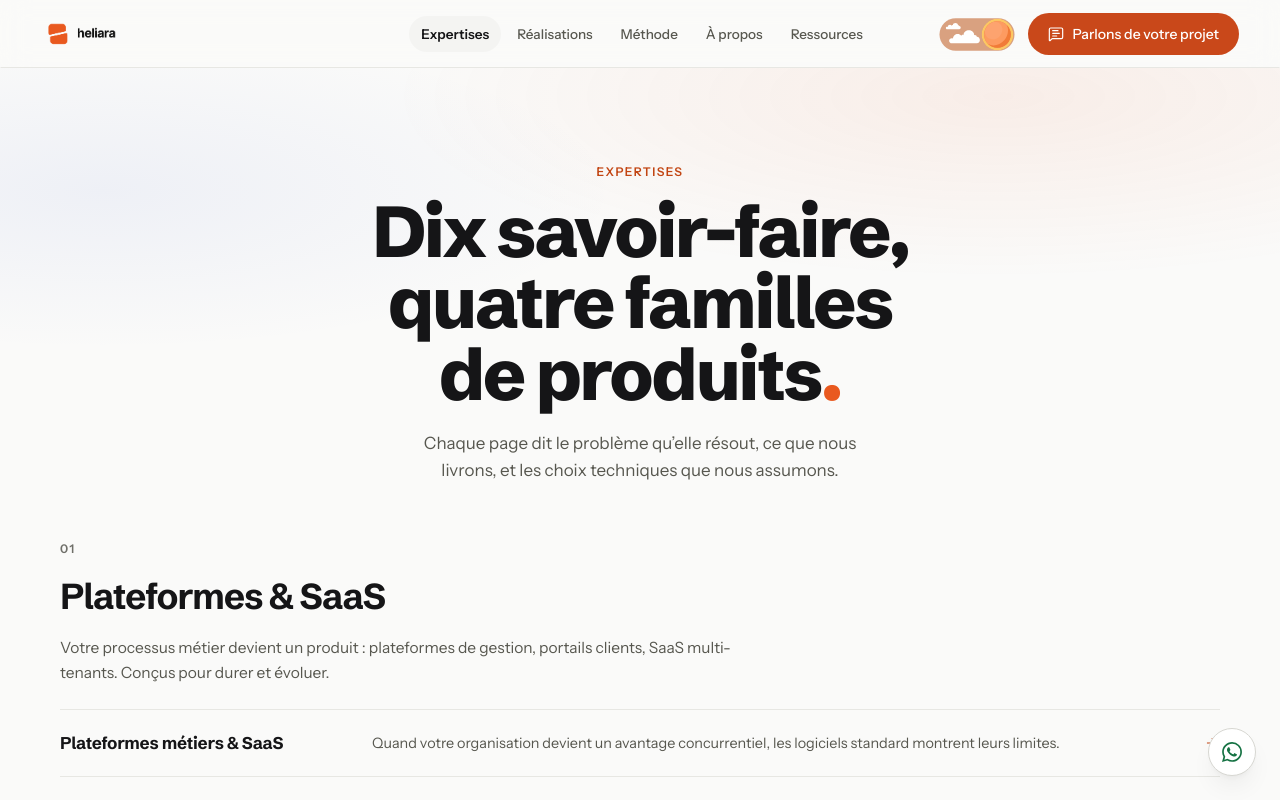
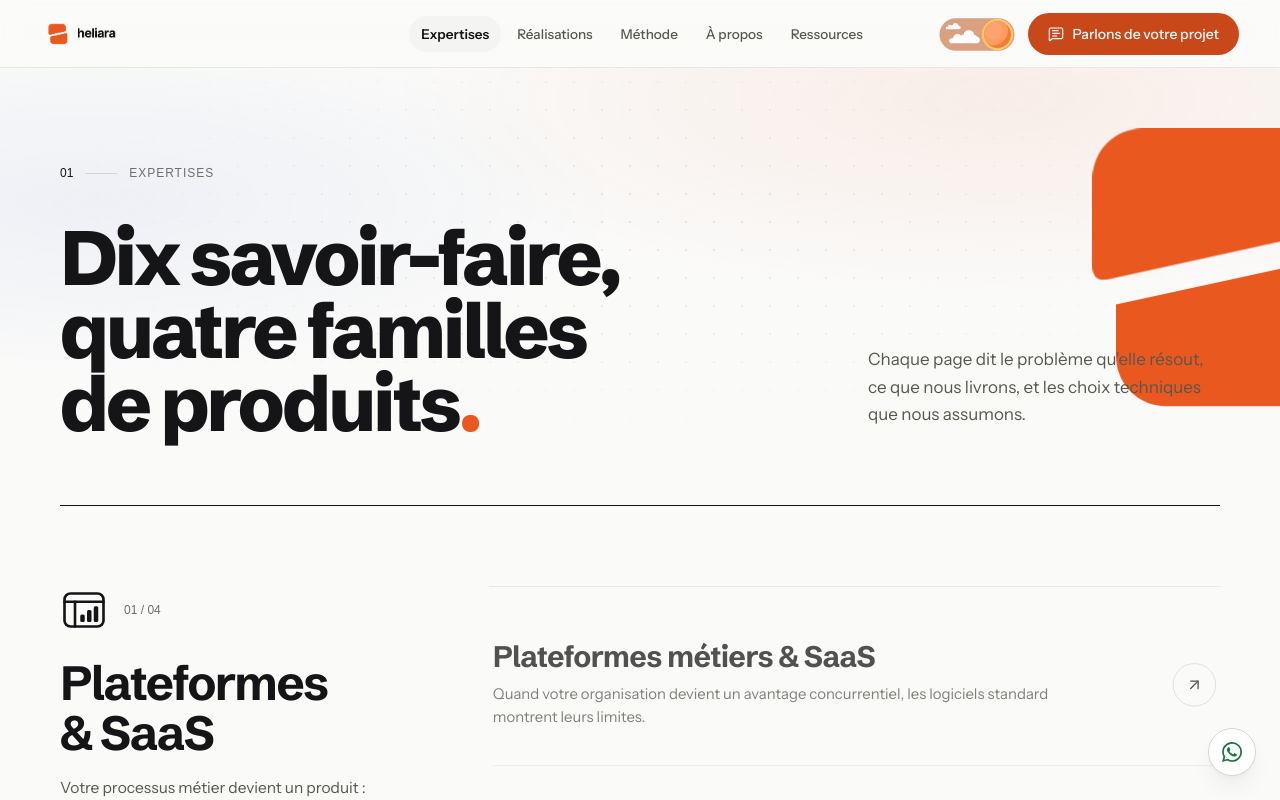
Before and after one commit to QDZantoine/heliara, a Next.js app: page /expertises in a window 1280 px wide. Shown: the top 800 px of the page. Built offline with nearby package versions, Linux system fonts and the light colour scheme; no server answers; the database is empty; a web font is replaced by a local one.

Commit message:
feat(pages): l'en-tete des pages internes porte le symbole du kit
Le symbole deborde du bord droit au-dessus de l'introduction, le titre passe a
5,25 rem et l'index de page en encre.

```diff
--- a/app/(site)/expertises/page.tsx
+++ b/app/(site)/expertises/page.tsx
@@ -1,18 +1,20 @@
 import type { Metadata } from "next"
 import Link from "next/link"
-import { ArrowRight } from "lucide-react"
+import { ArrowUpRight } from "lucide-react"
 
 import { Container } from "@/components/primitives/container"
 import { JsonLd } from "@/components/seo/json-ld"
-import { Eyebrow } from "@/components/primitives/eyebrow"
 import { Reveal } from "@/components/primitives/reveal"
 import { Section } from "@/components/primitives/section"
 import { CtaBand } from "@/components/sections/cta-band"
 import { PageHero } from "@/components/sections/page-hero"
+import { BrandPicto } from "@/components/visuals/brand-picto"
 import { expertiseHref } from "@/lib/content/expertises"
+import { familyPictos } from "@/lib/content/pictos"
 import { publicServicesByFamily } from "@/lib/db/public-expertises"
 import { collectionPageNode, graph } from "@/lib/schema"
 import { pageMetadata } from "@/lib/seo"
+import { cn } from "@/lib/utils"
 
 /**
  * Le titre, la description et le chemin de la page, en un seul endroit.
@@ -72,50 +74,74 @@ export default async function ExpertisesPage() {
         lead="Chaque page dit le problème qu’elle résout, ce que nous livrons, et les choix techniques que nous assumons."
       />
 
+      {/*
+        Une famille par section, en deux colonnes au-delà de 1024 px : à gauche le
+        picto du kit, le rang, le nom et le résumé, collants pendant qu'on lit ; à
+        droite ses services en lignes à grand titre. Le geste des expertises de
+        l'accueil, prolongé : la flèche s'encre au survol, le picto s'allume.
+      */}
       {groups.map(({ family, services }, familyIndex) => (
         <Section
           key={family.slug}
-          space="sm"
-          className={familyIndex === 0 ? "pt-0 md:pt-0 lg:pt-0" : undefined}
+          space="md"
+          className={cn(
+            "group/family",
+            familyIndex === 0 ? "pt-0 md:pt-0 lg:pt-0" : "border-t border-line"
+          )}
           aria-labelledby={`famille-${family.slug}`}
         >
-          <Container>
-            <Reveal className="mb-6 max-w-[42.5rem]">
-              <Eyebrow className="mb-3" tone="muted">
-                {`0${familyIndex + 1}`}
-              </Eyebrow>
+          <Container className="grid gap-8 lg:grid-cols-[minmax(0,4fr)_minmax(0,8fr)] lg:gap-16">
+            <Reveal className="lg:sticky lg:top-28 lg:self-start">
+              <div className="mb-6 flex items-center gap-4">
+                {familyPictos[family.slug] ? (
+                  <BrandPicto
+                    name={familyPictos[family.slug]}
+                    className="size-12 text-ink transition-[color] duration-300 group-hover/family:[--picto-accent:var(--hel-brand)]"
+                  />
+                ) : null}
+                <span className="font-mono text-[0.75rem] text-label">
+                  {String(familyIndex + 1).padStart(2, "0")} /{" "}
+                  {String(groups.length).padStart(2, "0")}
+                </span>
+              </div>
               <h2
                 id={`famille-${family.slug}`}
-                className="mb-3 text-[clamp(1.625rem,6vw,2.25rem)] font-bold"
+                className="mb-4 text-[clamp(1.875rem,4.2vw,3rem)] leading-[1.05] font-bold tracking-[-0.035em]"
               >
                 {family.label}
               </h2>
-              <p className="text-[0.97rem] leading-relaxed text-body">
+              <p className="max-w-[26rem] text-[0.97rem] leading-relaxed text-body">
                 {family.summary}
               </p>
             </Reveal>
 
-            {/* Lignes d’index compactes : numéro, titre, description, sans flèche
-                sur mobile (Responsive Guidelines 09, « Cartes Expertises »). */}
             <ul className="border-t border-line">
-              {services.map((service) => (
+              {services.map((service, index) => (
                 <li key={service.slug}>
+                  <Reveal
+                    className="hel-rise"
+                    style={{ "--i": index } as React.CSSProperties}
+                  >
                     <Link
                       href={expertiseHref(service.slug)}
-                    className="group flex flex-col gap-1.5 border-b border-line py-5 transition-colors duration-100 hover:bg-surface md:flex-row md:items-center md:gap-8"
+                      className="group/row grid gap-2 border-b border-line py-7 md:grid-cols-[minmax(0,1fr)_2.75rem] md:items-center md:gap-8 md:py-9"
                     >
-                    <span className="shrink-0 font-display text-[1.0625rem] font-bold tracking-[-0.015em] text-ink md:w-70">
+                      <span>
+                        <span className="block font-display text-[clamp(1.375rem,2.6vw,1.875rem)] leading-[1.12] font-bold tracking-[-0.025em] text-ink transition-transform duration-[320ms] ease-expo group-hover/row:translate-x-1.5">
                           {service.title}
                         </span>
-                    <span className="flex-1 text-[0.9rem] leading-relaxed text-body">
+                        <span className="mt-2 block max-w-[36rem] text-[0.94rem] leading-relaxed text-body">
                           {service.tagline}
                         </span>
-                    <ArrowRight
+                      </span>
+                      <span
                         aria-hidden="true"
-                      className="hidden size-4 shrink-0 text-brand-text transition-transform duration-[160ms] ease-expo group-hover:translate-x-1 md:block"
-                      strokeWidth={1.5}
-                    />
+                        className="hidden size-11 items-center justify-center rounded-full border border-line-strong text-ink transition-[background-color,color,border-color,transform] duration-[200ms] ease-expo group-hover/row:border-ink group-hover/row:bg-ink group-hover/row:text-page group-active/row:scale-95 md:inline-flex"
+                      >
+                        <ArrowUpRight className="size-4.5" strokeWidth={1.75} />
+                      </span>
                     </Link>
+                  </Reveal>
                 </li>
               ))}
             </ul>
--- a/components/sections/page-hero.tsx
+++ b/components/sections/page-hero.tsx
@@ -1,55 +1,103 @@
 import { Container } from "@/components/primitives/container"
-import { Eyebrow } from "@/components/primitives/eyebrow"
+import { DisplayTitle } from "@/components/primitives/display-title"
 import { Halo } from "@/components/primitives/halo"
 import { Reveal } from "@/components/primitives/reveal"
+import { HeroMark } from "@/components/visuals/hero-mark"
+import { PointerField } from "@/components/visuals/pointer-field"
+import { mainNav } from "@/lib/site"
+import { cn } from "@/lib/utils"
 
 type PageHeroProps = {
   eyebrow: string
   /** Le point orange final est ajouté automatiquement. */
   title: string
   lead?: string
+  /**
+   * Conservé pour les pages qui le passent encore. L'en-tête est désormais toujours
+   * éditorial, aligné à gauche : un titre centré sur fond uni, répété à l'identique
+   * de page en page, était ce qui donnait au site l'air d'un gabarit.
+   */
   align?: "center" | "start"
   children?: React.ReactNode
 }
 
-/** Hero des pages internes : affirmation seule, la preuve vient ensuite. */
-function PageHero({
-  eyebrow,
-  title,
-  lead,
-  align = "center",
-  children,
-}: PageHeroProps) {
-  const centered = align === "center"
+/**
+ * Hero des pages internes : affirmation seule, la preuve vient ensuite.
+ *
+ * **Un en-tête éditorial, le même geste que l'accueil en plus sobre.** L'index de
+ * la page en monospace - son rang dans la navigation principale, comme dans la barre -
+ * puis le titre en très grand corps, qui entre mot à mot, et l'introduction dans une
+ * colonne à part. Un filet se trace sous le bloc. Derrière, la trame de points et la
+ * lueur qui suit le pointeur : la même matière que le hero d'accueil, un seul halo.
+ *
+ * **Les mots entrent par translation seule, sans fondu** : le titre est le LCP de ces
+ * pages, et Chrome n'élit pas un élément peint à opacité nulle (voir `hel-reveal-in`).
+ *
+ * Au défilement, le bloc remonte et s'efface (`hel-page-hero-away`, sur la vue de la
+ * section). Sous `prefers-reduced-motion` et sans timelines, il reste en place.
+ */
+function PageHero({ eyebrow, title, lead, children }: PageHeroProps) {
+  const rank = mainNav.findIndex((item) => item.label === eyebrow)
 
   return (
-    <section className="relative overflow-hidden">
-      <Halo variant="hero" />
-      <Container
-        width={centered ? "reading" : "page"}
-        className={`relative pt-14 pb-10 md:pt-24 md:pb-14 ${centered ? "text-center" : ""}`}
+    <section className="hel-page-hero relative overflow-hidden">
+      <PointerField className="relative">
+        <Halo variant="hero" className="hel-halo-follow" />
+        <div
+          aria-hidden="true"
+          className="hel-dots pointer-events-none absolute inset-0"
+        />
+        {/* Le symbole du kit, rogné par le bord droit : le même geste que la carte de
+            l'accueil, et ce qui occupe le haut de la colonne d'introduction. C'est
+            le geste orange de l'écran, l'index de page passe donc en gris. */}
+        <HeroMark className="pointer-events-none absolute top-6 -right-10 w-28 fill-brand md:top-14 md:-right-16 md:w-52 lg:top-14 lg:-right-12 lg:w-40 xl:-right-20 xl:w-[17rem]" />
+        <Container className="hel-page-hero-copy relative z-10 pt-12 pb-12 md:pt-20 md:pb-16 lg:pt-24 lg:pb-20">
+          <Reveal
+            immediate
+            className="mb-8 flex items-center gap-3 font-mono text-[0.75rem] text-label md:mb-10"
           >
-        <Reveal>
-          <Eyebrow className="mb-4">{eyebrow}</Eyebrow>
+            {rank >= 0 ? (
+              <>
+                <span className="text-ink">
+                  {String(rank + 1).padStart(2, "0")}
+                </span>
+                <span aria-hidden="true" className="h-px w-8 bg-line-strong" />
+              </>
+            ) : null}
+            <span className="tracking-[0.08em] uppercase">{eyebrow}</span>
           </Reveal>
-        <Reveal delay={60}>
-          <h1 className="mb-5 text-[clamp(2.125rem,7.5vw,4.5rem)] leading-[0.99] font-extrabold tracking-[-0.035em]">
-            {title}
-            <span className="text-brand">.</span>
-          </h1>
+
+          <div className="grid gap-8 lg:grid-cols-[minmax(0,1fr)_minmax(0,22rem)] lg:items-end lg:gap-16">
+            <Reveal immediate delay={40}>
+              <DisplayTitle
+                text={title}
+                className="max-w-[18ch] text-[clamp(2.375rem,6vw,5.25rem)] leading-[0.95] font-extrabold tracking-[-0.045em]"
+              />
             </Reveal>
             {lead ? (
               <Reveal
-            delay={120}
-            className={`text-[1.0625rem] leading-relaxed text-body ${
-              centered ? "mx-auto max-w-[30rem]" : "max-w-[34rem]"
-            }`}
+                immediate
+                delay={160}
+                className="text-[1.0625rem] leading-relaxed text-body lg:pb-3"
               >
                 {lead}
               </Reveal>
             ) : null}
+          </div>
+
           {children}
+
+          <div
+            aria-hidden="true"
+            className={cn(
+              "relative mt-12 h-px bg-line md:mt-16",
+              children ? "lg:mt-14" : null
+            )}
+          >
+            <span className="hel-draw absolute inset-0 bg-ink" />
+          </div>
         </Container>
+      </PointerField>
     </section>
   )
 }
```
Also changed, not shown: app/(site)/a-propos/page.tsx (+37 -7 lines), app/(site)/le-groupe/page.tsx (+6 -5 lines), app/(site)/methode/page.tsx (+20 -7 lines), app/(site)/ressources/page.tsx (+6 -14 lines), components/expertises/expertise-service-view.tsx (+11 -6 lines), components/realisations/case-study-view.tsx (+22 -12 lines). Lines whose indentation alone changed are shown as unchanged.
